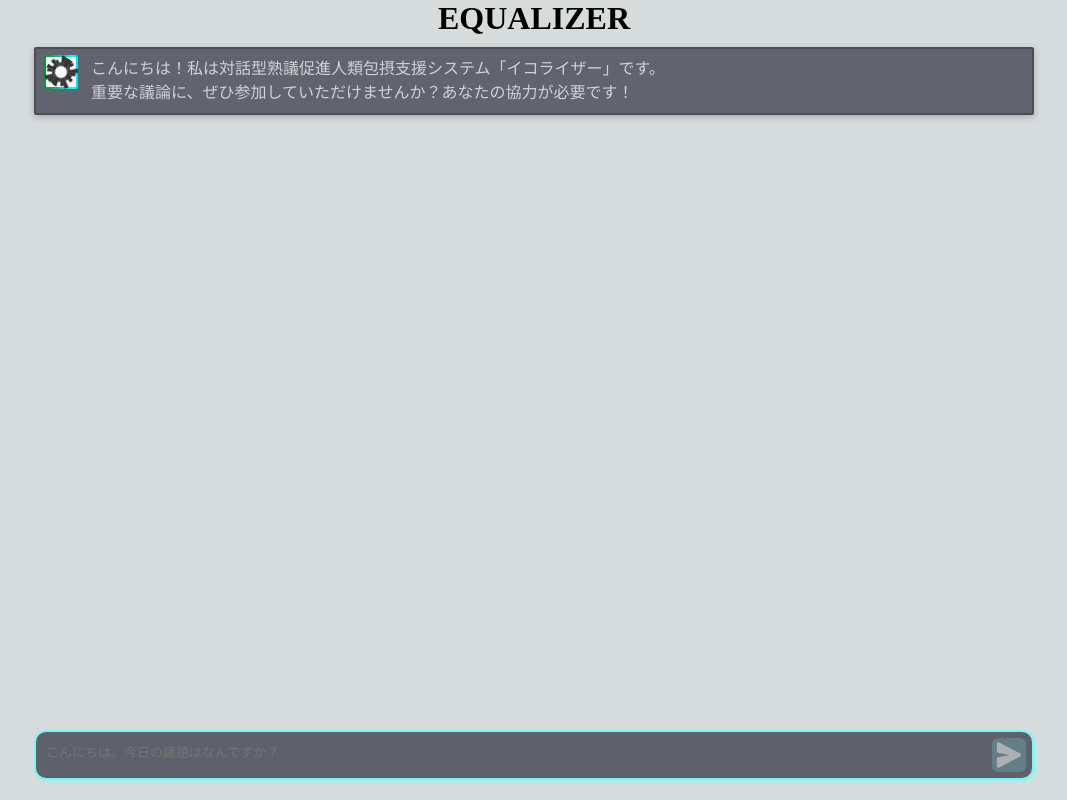
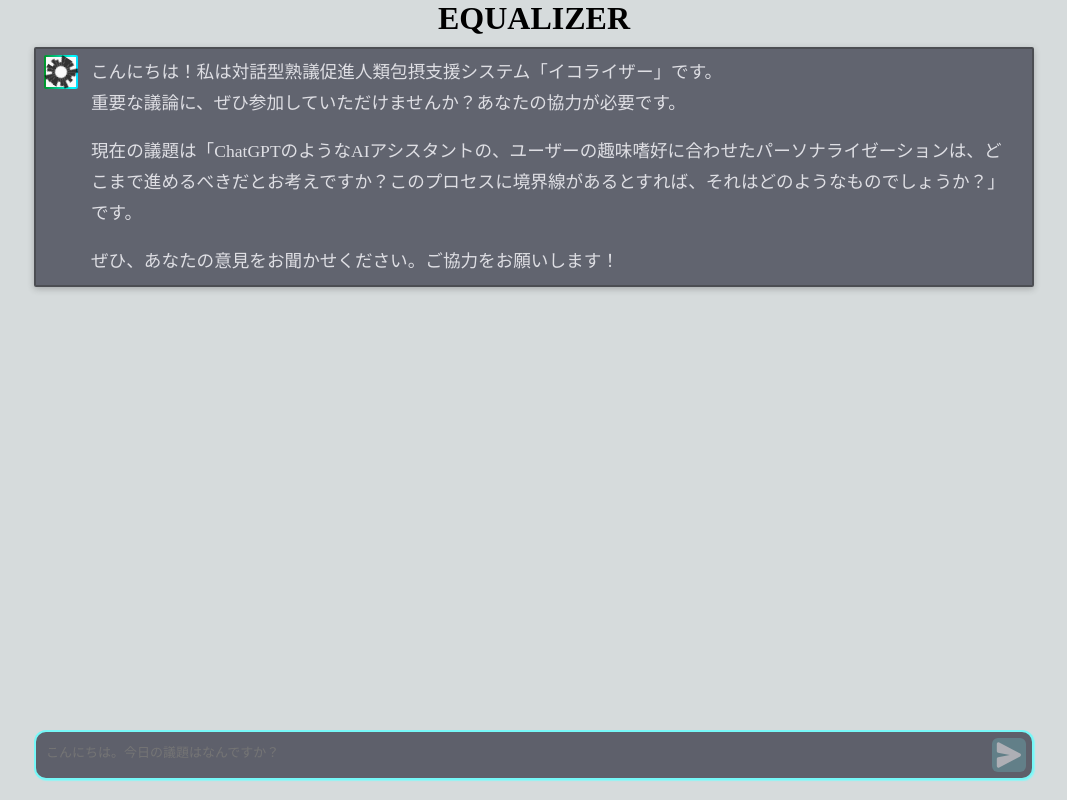
Before and after one commit to yuiseki/EQUALIZER, a Next.js app: page / in a window 1280 px wide. Shown: the whole page, without its empty margins (106-1173 px from the left). Built offline with nearby package versions, Linux system fonts and the light colour scheme.

Commit message:
refine prompts

```diff
--- a/src/app/page.tsx
+++ b/src/app/page.tsx
@@ -26,7 +26,11 @@
 `;
 
 const greetings = `こんにちは！私は対話型熟議促進人類包摂支援システム「イコライザー」です。
-重要な議論に、ぜひ参加していただけませんか？あなたの協力が必要です！`;
+重要な議論に、ぜひ参加していただけませんか？あなたの協力が必要です。
+
+現在の議題は「ChatGPTのようなAIアシスタントの、ユーザーの趣味嗜好に合わせたパーソナライゼーションは、どこまで進めるべきだとお考えですか？このプロセスに境界線があるとすれば、それはどのようなものでしょうか？」です。
+
+ぜひ、あなたの意見をお聞かせください。ご協力をお願いします！`;
 
 export default function Home() {
   const [requesting, setRequesting] = useState(false);
--- a/src/components/DialogueElementView/styles.module.css
+++ b/src/components/DialogueElementView/styles.module.css
@@ -1,7 +1,8 @@
 .dialogueElementView {
   display: flex;
   flex-direction: row;
-  line-height: 1.5;
+  font-size: 1.1rem;
+  line-height: 1.75;
   width: 100%;
   gap: 10px;
   padding: 8px 10px;
@@ -28,7 +29,7 @@
 }
 
 .dialogueElementViewAssistant {
-  color: rgba(236, 236, 241, 0.8);
+  color: rgba(236, 236, 241, 0.9);
   background: rgba(68, 70, 84, 0.8);
 }
 
--- a/src/utils/langchain/chains/surface/prompt.ts
+++ b/src/utils/langchain/chains/surface/prompt.ts
@@ -15,15 +15,15 @@
 “How far do you think personalization of AI assistants like ChatGPT to align with a user's tastes and preferences should go? What boundaries, if any, should exist in this process?”
 
 Opinions of other participants:
-Opinions of supporters:
+Opinions from advocates:
 - パーソナライズされたAIアシスタントは、ユーザーにとってより価値のある情報やサービスを提供できる。
 - ユーザーの好みに合わせた体験は、満足度を向上させ、長期的な利用促進につながる。
 - パーソナライズによって、AIアシスタントはユーザーのニーズを正確に理解し、より効果的にサポートできる。
-Opinions of objectors:
+Opinions from objectors:
 - パーソナライズによって、ユーザーの情報が収集され、プライバシーが侵害される可能性がある。
 - パーソナライズはフィルターバブルを作り出し、情報の偏りをもたらす恐れがある。
 - パーソナライズによって、異なる意見や視点へのアクセスが制限される可能性がある。
-Opinions of neutralists:
+Opinions from neutralists:
 - パーソナライズはユーザーエクスペリエンスを向上させる一方、個人情報やプライバシーの保護には慎重に取り組む必要がある。
 - パーソナライズはユーザーのニーズに合わせた効果的なサービス提供を可能にするが、情報の偏りやフィルターバブルのリスクも認識されるべきである。
 - 境界線は、個人情報の適切な保護、透明性と選択肢の提供、利用者のコントロールといった要素に基づいて設定されるべきである。
```
